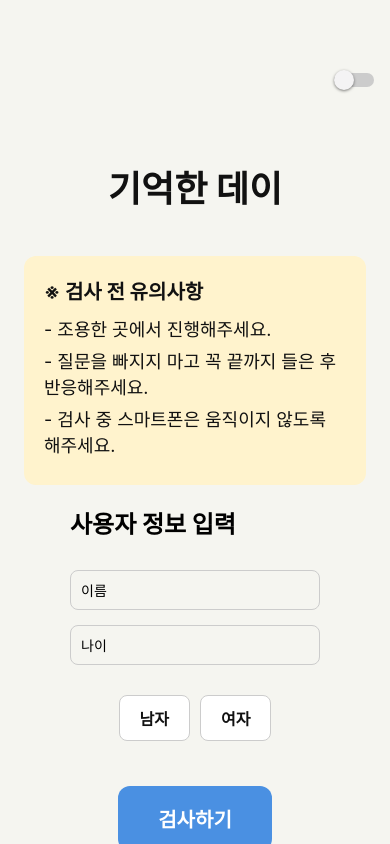
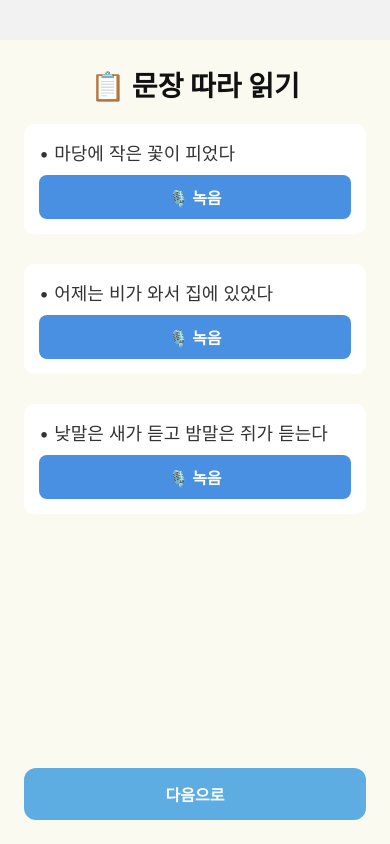
Before and after one commit to tkdudsh/test03, a React Native app: screen /Repeat in a window 390 px wide. Built offline with nearby package versions, Linux system fonts and the light colour scheme.

Commit message:
문항 반복 녹음페이지

```diff
--- a/pages/Router.js
+++ b/pages/Router.js
@@ -6,6 +6,9 @@ import AppMainPage from './AppMainPage';
 import TutorialPage from './TutorialPage';
 import TestPage from './TestPage';
 import ResultPage from './ResultPage';
+import RepeatSentencepage from './testpages/RepeatSentencePage ';
+import StorytellingPage from './testpages/StorytellingPage ';
+import ImageJudgementPage from './testpages/ImageJudgementPage ';
 
 
 const Stack = createNativeStackNavigator();
@@ -16,7 +19,9 @@ export default function Router() {
       <Stack.Navigator screenOptions={{ headerShown: false }}>
         <Stack.Screen name="Main" component={AppMainPage} />
         <Stack.Screen name="Tutorial" component={TutorialPage} />
-        <Stack.Screen name="Test" component={TestPage} />
+        <Stack.Screen name="Repeat" component={RepeatSentencepage} />
+        <Stack.Screen name="Image" component={ImageJudgementPage} />
+        <Stack.Screen name="Story" component={StorytellingPage} />
         <Stack.Screen name="Result" component={ResultPage} />
       </Stack.Navigator>
     </NavigationContainer>
--- a/pages/TutorialPage.js
+++ b/pages/TutorialPage.js
@@ -68,7 +68,7 @@ export default function TutorialPage({navigation}) {
       )}
 
 <TouchableOpacity style={styles.recordButton}
-onPress={function(){navigation.navigate('Test')}}>
+onPress={function(){navigation.navigate('Repeat')}}>
       <Text style={styles.buttonText}>
         테스트 시작
       </Text>
--- a/pages/testpages/ImageJudgementPage .js
+++ b/pages/testpages/ImageJudgementPage .js
@@ -0,0 +1,15 @@
+import React from "react";
+import { View } from "react-native-web";
+
+
+export default function ImageJudgementPage({navigation}){
+
+    return(
+        <View>
+
+            <Text>
+                하이
+            </Text>
+        </View>
+    )
+}
--- a/pages/testpages/RepeatSentencePage .js
+++ b/pages/testpages/RepeatSentencePage .js
@@ -0,0 +1,108 @@
+import React, { useState } from 'react';
+import { View, Text, StyleSheet, FlatList, TouchableOpacity, Alert } from 'react-native';
+import { Audio } from 'expo-av';
+
+export default function RepeatSentencePage({ navigation }) {
+  const speechTasks = [
+    "마당에 작은 꽃이 피었다",
+    "어제는 비가 와서 집에 있었다",
+    "낮말은 새가 듣고 밤말은 쥐가 듣는다"
+  ];
+
+  const [recordingIndex, setRecordingIndex] = useState(null);         // 현재 녹음 중인 인덱스
+  const [recording, setRecording] = useState(null);                   // 녹음 객체
+  const [recordings, setRecordings] = useState(Array(speechTasks.length).fill(null));   // 녹음 파일 uri 배열
+
+  const startRecording = async (index) => {
+    try {
+      await Audio.requestPermissionsAsync();
+      await Audio.setAudioModeAsync({
+        allowsRecordingIOS: true,
+        playsInSilentModeIOS: true,
+      });
+
+      const { recording } = await Audio.Recording.createAsync(
+        Audio.RECORDING_OPTIONS_PRESET_HIGH_QUALITY
+      );
+      setRecording(recording);
+      setRecordingIndex(index);   // 어떤 문항인지 저장
+    } catch (err) {
+      console.error('녹음 시작 오류:', err);
+      Alert.alert("녹음 시작 오류");
+    }
+  };
+
+  const stopRecording = async () => {
+    try {
+      await recording.stopAndUnloadAsync();
+      const uri = recording.getURI();
+
+      // recordings 배열 복사 → 현재 문항 index 위치에 파일 uri 저장
+      const newRecordings = [...recordings];
+      newRecordings[recordingIndex] = uri;
+      setRecordings(newRecordings);
+
+      console.log(`문제 ${recordingIndex + 1} 녹음 파일:`, uri);
+
+      setRecording(null);
+      setRecordingIndex(null);
+    } catch (err) {
+      console.error('녹음 중지 오류:', err);
+      Alert.alert("녹음 중지 오류");
+    }
+  };
+
+  return (
+    <View style={styles.container}>
+      <Text style={styles.title}>📋 문장 따라 읽기</Text>
+
+      <FlatList
+        data={speechTasks}
+        keyExtractor={(item, index) => index.toString()}
+        renderItem={({ item, index }) => (
+          <View style={styles.taskContainer}>
+            <Text style={styles.taskText}>• {item}</Text>
+            <TouchableOpacity
+              style={styles.recordButton}
+              onPress={() => {
+                if (recording && recordingIndex === index) {
+                  stopRecording();                       // 현재 문제 중이면 stop
+                } else if (!recording) {
+                  startRecording(index);                 // 녹음 중이 아니면 start
+                } else {
+                  Alert.alert("알림", "다른 문제 녹음 중입니다.");
+                }
+              }}
+            >
+              <Text style={styles.buttonText}>
+                {recording && recordingIndex === index ? '⏹️ 중지' : '🎙️ 녹음'}
+              </Text>
+            </TouchableOpacity>
+
+            {recordings[index] && (
+              <Text style={styles.uriText}>녹음 완료 ✔️</Text>
+            )}
+          </View>
+        )}
+      />
+
+      <TouchableOpacity
+        style={[styles.nextButton, { backgroundColor: '#5DADE2' }]}
+        onPress={() => navigation.navigate('Image')}    // ✅ 다음 페이지로 이동
+      >
+        <Text style={styles.buttonText}>다음으로</Text>
+      </TouchableOpacity>
+    </View>
+  );
+}
+
+const styles = StyleSheet.create({
+  container: { flex: 1, backgroundColor: '#FAFAF0', padding: 24, marginTop:40 },
+  title: { fontSize: 28, fontWeight: 'bold', marginBottom: 20, textAlign: 'center', color: '#111' },
+  taskContainer: { marginBottom:30, backgroundColor: '#fff', borderRadius: 10, padding: 15, elevation: 2 },
+  taskText: { fontSize: 18, marginBottom: 10, color: '#333' },
+  recordButton: { backgroundColor: '#4A90E2', paddingVertical: 10, borderRadius: 8, alignItems: 'center' },
+  buttonText: { fontSize: 16, color: '#fff', fontWeight: 'bold' },
+  uriText: { fontSize: 14, color: 'green', marginTop: 8, textAlign: 'center' },
+  nextButton: { paddingVertical: 14, borderRadius: 12, alignItems: 'center', marginTop: 20 }
+});
--- a/pages/testpages/StorytellingPage .js
+++ b/pages/testpages/StorytellingPage .js
@@ -0,0 +1,12 @@
+import React from "react";
+
+export default function StorytellingPage (){
+
+    return(
+
+
+        <View>
+
+        </View>
+    );
+}
```
